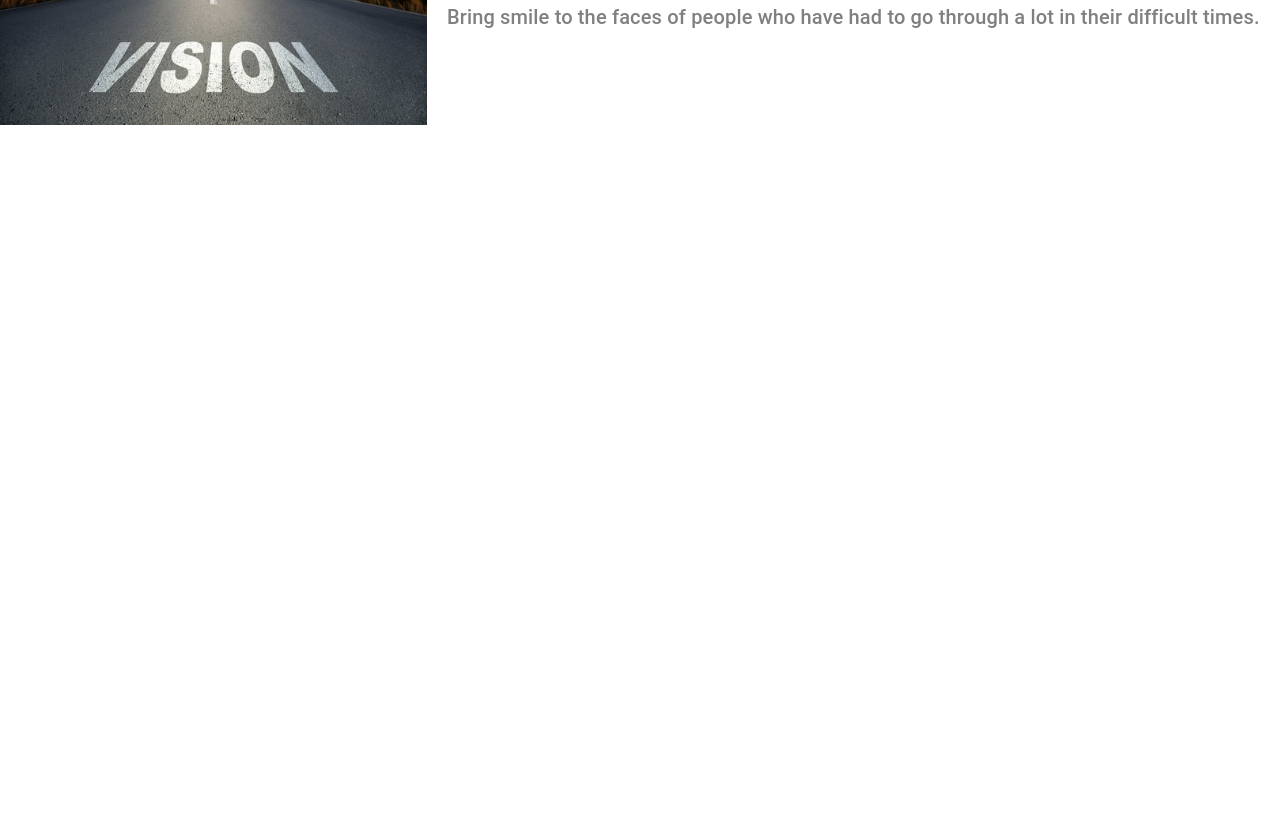
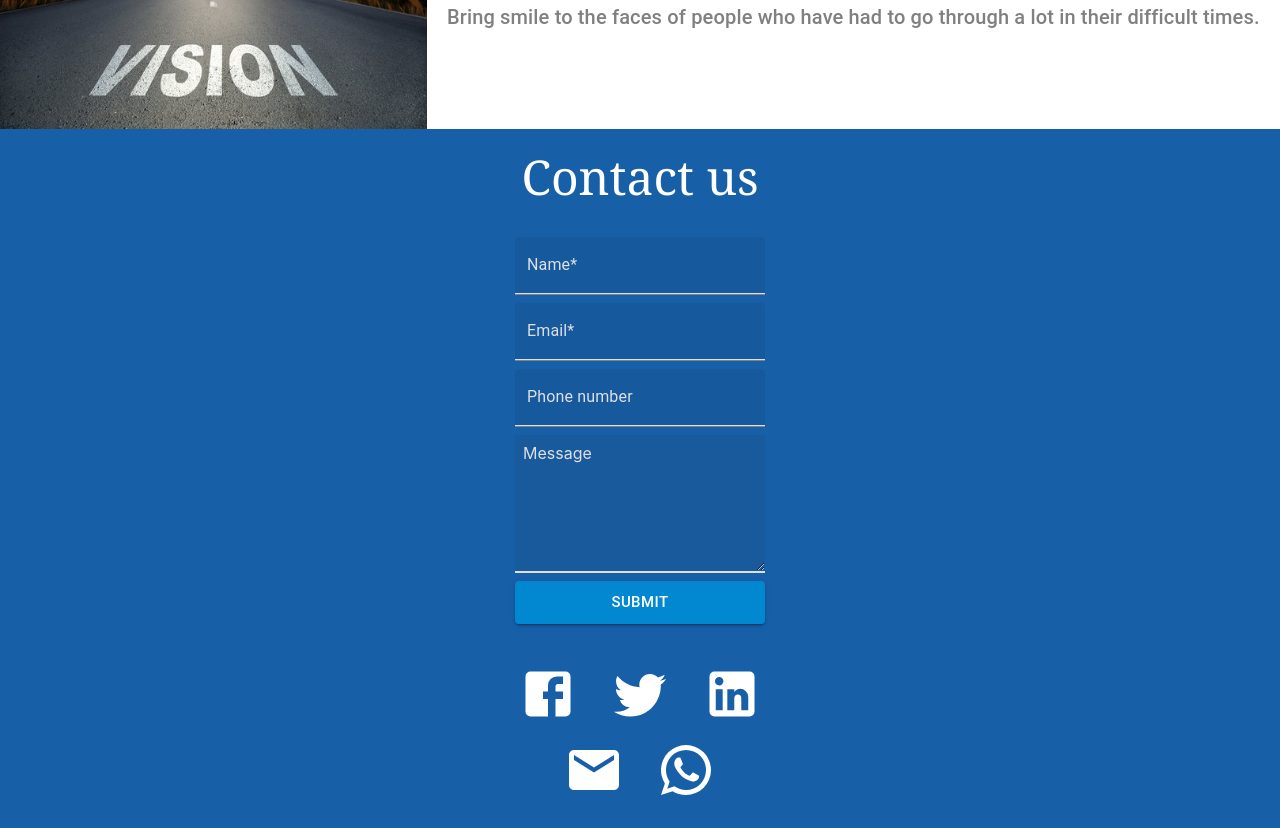
Before and after one commit to RishabhRanjanKesarwani/wanda, a React (Create React App) app: page / in a window 1280 px wide. Shown: the part 1520-2348 px from the top of the page. Before the commit the page ends 1649 px from the top, so only its background shows below. Built offline with nearby package versions, Linux system fonts and the light colour scheme.

Commit message:
Contact us done

```diff
--- a/src/App.css
+++ b/src/App.css
@@ -41,3 +41,16 @@
   font-family: 'AbrilFatFace';
   src: local('AbrilFatFace'), url(./fonts/AbrilFatface-Regular.ttf) format('truetype');
 }
+
+.MuiInputLabel-root {
+  color: #dde0e3 !important;
+}
+
+.MuiFilledInput-input {
+  color: white !important;
+  border-bottom: 2px solid #dde0e3 !important;
+}
+
+textarea::placeholder {
+  color: #dde0e3;
+}
--- a/src/App.tsx
+++ b/src/App.tsx
@@ -2,6 +2,7 @@ import { Box } from '@mui/system';
 import React from 'react';
 import './App.css';
 import About from './components/About';
+import Contact from './components/Contact';
 import Header from './components/Header';
 import Home from './components/Home';
 import { NAV_ITEMS_IDS } from './constants';
@@ -29,6 +30,9 @@ function App() {
       <Box>
         <About />
       </Box>
+      <Box>
+        <Contact />
+      </Box>
     </div>
   );
 }
--- /dev/null
+++ b/src/api.ts
@@ -0,0 +1,16 @@
+import { API_ERRORS, API_PARAMS } from "./constants";
+import { Client } from "./types/client";
+
+export const addClient = async (data: Client) => {
+    const url = `${API_PARAMS.path}${API_PARAMS.endpoints.clients}`;
+    try {
+        const response = await fetch(url, {
+            method: API_PARAMS.methods.post,
+            headers: API_PARAMS.headers,
+            body: JSON.stringify(data),
+        })
+        return response.json();
+    } catch (error) {
+        return API_ERRORS.postError;
+    }
+};
--- /dev/null
+++ b/src/components/Contact.tsx
@@ -0,0 +1,120 @@
+import { Button, IconButton, Stack, TextareaAutosize, TextField, Typography } from '@mui/material';
+import React, { useState } from 'react';
+import Email from "@mui/icons-material/Email";
+import Facebook from "@mui/icons-material/Facebook";
+import LinkedIn from "@mui/icons-material/LinkedIn";
+import Twitter from "@mui/icons-material/Twitter";
+import WhatsApp from "@mui/icons-material/WhatsApp";
+import { isEmailValid, isPhoneNumberValid } from '../utils/validations';
+import { Client } from '../types/client';
+import { addClient } from '../api';
+import { SOCIAL_MEDIA_LINKS } from '../constants';
+import { chatOnWhatsApp } from '../utils/chatOnWhatsApp';
+
+const Contact = () => {
+    const [name, setName] = useState<string>('');
+    const [email, setEmail] = useState<string>('');
+    const [phoneNumber, setPhoneNumber] = useState<string>('');
+    const [message, setMessage] = useState<string>('');
+    const [nameError, setNameError] = useState<string>('');
+    const [emailError, setEmailError] = useState<string>('');
+    const [phoneNumberError, setPhoneNumberError] = useState<string>('');
+    const [loading, setLoading] = useState<boolean>(false);
+
+    const onNameChange = (event: React.ChangeEvent<HTMLInputElement>) => {
+        setName(event.target.value);
+        if (nameError) {
+            setNameError('');
+        }
+    }
+
+    const onEmailChange = (event: React.ChangeEvent<HTMLInputElement>) => {
+        setEmail(event.target.value);
+        if (emailError) {
+            setEmailError('');
+        }
+    }
+
+    const onPhoneNumberChange = (event: React.ChangeEvent<HTMLInputElement>) => {
+        setPhoneNumber(event.target.value);
+        if (phoneNumberError) {
+            setPhoneNumberError('');
+        }
+    }
+
+    const onMessageChange = (event: React.ChangeEvent<HTMLTextAreaElement>) => {
+        setMessage(event.target.value);
+    }
+
+    const onSubmit = async () => {
+        let isFormComplete = true;
+        if (!name) {
+            isFormComplete = false;
+            setNameError('Name is a required field')
+        }
+        if (!email || !isEmailValid(email)) {
+            isFormComplete = false;
+            setEmailError('Email is a required field and must be valid');
+        }
+        if (phoneNumber && !isPhoneNumberValid(phoneNumber)) {
+            isFormComplete = false;
+            setPhoneNumberError('Phone number must have 10 digits.')
+        }
+        if (isFormComplete) {
+            const data: Client = {
+                name,
+                email,
+                phoneNumber,
+                message
+            }
+            setLoading(true);
+            const response = await addClient(data);
+            if (response.errorCode && response.errorCode !== 0) {
+                window.alert('Some error occurred in sending your message. Please try again later!')
+            } else {
+                setName('');
+                setEmail('');
+                setPhoneNumber('');
+                setMessage('');
+                window.alert('We have received your message. A concerned partner will reach out to you shortly.')
+            }
+            setLoading(false);
+        }
+    };
+
+    return (
+        <Stack alignItems="center" spacing={4} sx={{backgroundColor: '#175fa7', padding: "20px 50px"}}>
+            <Typography variant="h3" sx={{fontFamily: 'Georgia, serif', color: 'white'}}>Contact us</Typography>
+            <Stack spacing={1}>
+                <TextField variant="filled" label="Name*" value={name} error={!!nameError} helperText={nameError} sx={{width: '250px'}} onChange={onNameChange} />
+                <TextField variant="filled" label="Email*" value={email} error={!!emailError} helperText={emailError} sx={{width: '250px'}} onChange={onEmailChange} />
+                <TextField variant="filled" label="Phone number" value={phoneNumber} error={!!phoneNumberError} helperText={phoneNumberError} sx={{width: '250px'}} onChange={onPhoneNumberChange} />
+                <TextareaAutosize minRows={6} maxRows={6} placeholder="Message" value={message} style={{width: '234px', background: 'rgba(27, 88, 149, 0.6)', border: 'none', borderBottom: '2px solid #dde0e3', font: 'inherit', color: 'white', padding: '8px'}} onChange={onMessageChange} />
+                <Button variant="contained" color="info" size="large" onClick={onSubmit} disabled={loading}>Submit</Button>
+            </Stack>
+            <Stack alignItems="center">
+                <Stack direction="row" spacing={2}>
+                    <IconButton onClick={() => {window.open(SOCIAL_MEDIA_LINKS.facebook, '_blank')}}>
+                        <Facebook sx={{color: 'white', fontSize: '60px'}} />
+                    </IconButton>
+                    <IconButton onClick={() => {window.open(SOCIAL_MEDIA_LINKS.twitter, '_blank')}}>
+                        <Twitter sx={{color: 'white', fontSize: '60px'}} />
+                    </IconButton>
+                    <IconButton onClick={() => {window.open(SOCIAL_MEDIA_LINKS.linkedin, '_blank')}}>
+                        <LinkedIn sx={{color: 'white', fontSize: '60px'}} />
+                    </IconButton>
+                </Stack>
+                <Stack direction="row" spacing={2}>
+                    <IconButton onClick={() => {document.location='mailto:samassyakasamadhan@gmail.com'}}>
+                        <Email sx={{color: 'white', fontSize: '60px'}} />
+                    </IconButton>
+                    <IconButton onClick={() => chatOnWhatsApp(SOCIAL_MEDIA_LINKS.whatsapp)}>
+                        <WhatsApp sx={{color: 'white', fontSize: '60px'}} />
+                    </IconButton>
+                </Stack>
+            </Stack>
+        </Stack>
+    );
+};
+
+export default Contact;
--- a/src/components/Home.tsx
+++ b/src/components/Home.tsx
@@ -1,6 +1,6 @@
 import { Box, Button, Stack, Typography } from '@mui/material';
 import React from 'react';
-import { WHATSAPP_CONTACTS } from '../constants';
+import { SOCIAL_MEDIA_LINKS } from '../constants';
 import { chatOnWhatsApp } from '../utils/chatOnWhatsApp';
 import WhatsAppIcon from "@mui/icons-material/WhatsApp";
 
@@ -15,7 +15,7 @@ const Home = () => {
             <Box height={300} sx={{backgroundColor: '#175fa7', paddingBottom: '20px'}}>
                 <Stack justifyContent="space-between" alignItems="center" sx={{height: '100%'}}>
                     <Typography variant="h3" mt={1} color="white">Ab samadhan bhi!</Typography>
-                    <Button variant="contained" size="large" color="success" startIcon={<WhatsAppIcon />} onClick={() => chatOnWhatsApp(WHATSAPP_CONTACTS.ceo)}>Talk to us</Button>
+                    <Button variant="contained" size="large" color="success" startIcon={<WhatsAppIcon />} onClick={() => chatOnWhatsApp(SOCIAL_MEDIA_LINKS.whatsapp)}>Talk to us</Button>
                 </Stack>
             </Box>
         </Stack>
--- a/src/constants.ts
+++ b/src/constants.ts
@@ -10,10 +10,6 @@ export const NAV_ITEMS = [
 ];
 
 export const SAMASSYA = 'SAMASSYA';
-
-export const WHATSAPP_CONTACTS = {
-    ceo: '917007260930',
-}
 
 export const ABOUT_CONTENT = {
     action: {
@@ -29,3 +25,46 @@ export const ABOUT_CONTENT = {
         content: 'Bring smile to the faces of people who have had to go through a lot in their difficult times.',
     },
 };
+
+export const API_PARAMS = {
+    path: 'https://6313578ca8d3f673ffc8fe10.mockapi.io/samassya/api/v1/',
+    endpoints: {
+        clients: 'clients'
+    },
+    methods: {
+        get: 'GET',
+        post: 'POST',
+        put: 'PUT',
+        delete: 'DELETE',
+    },
+    headers: {
+        'Content-Type': 'application/json',
+    },
+}
+
+export const API_ERRORS = {
+    getError: {
+        errorCode: 601,
+        errorMessage: 'Some error occurred in getting the data. Please try again after some time.',
+    },
+    postError: {
+        errorCode: 602,
+        errorMessage: 'Some error occurred in saving the data. Please try again after some time.',
+    },
+    putError: {
+        errorCode: 603,
+        errorMessage: 'Some error occurred in updating the data. Please try again after some time.',
+    },
+    deleteError: {
+        errorCode: 604,
+        errorMessage: 'Some error occurred in deleting the data. Please try again after some time.',
+    },
+};
+
+export const SOCIAL_MEDIA_LINKS = {
+    facebook: 'https://www.facebook.com/profile.php?id=100081877393234',
+    twitter: 'https://twitter.com/Samassya1?t=g4u8zOiuSvWhyPWsiCjhAA&s=09',
+    linkedin: 'https://linkedin.com/in/samassya-samadhan-531108241',
+    email: 'mailto:samassyakasamadhan@gmail.com',
+    whatsapp: '918810477977',
+}
--- /dev/null
+++ b/src/types/client.ts
@@ -0,0 +1,6 @@
+export interface Client {
+    name: string;
+    email: string;
+    phoneNumber: string;
+    message: string;
+}
--- /dev/null
+++ b/src/utils/validations.ts
@@ -0,0 +1,7 @@
+export const isEmailValid = (email: string): boolean => {
+    return /^\w+([.-]?\w+)*@\w+([.-]?\w+)*(\.\w{2,3})+$/.test(email);
+};
+
+export const isPhoneNumberValid = (phoneNumber: string) => {
+    return /^[0-9]{10}$/.test(phoneNumber);
+};
```
Also changed, not shown: src/components/About.tsx (+9 -9 lines), public/manifest.json.
